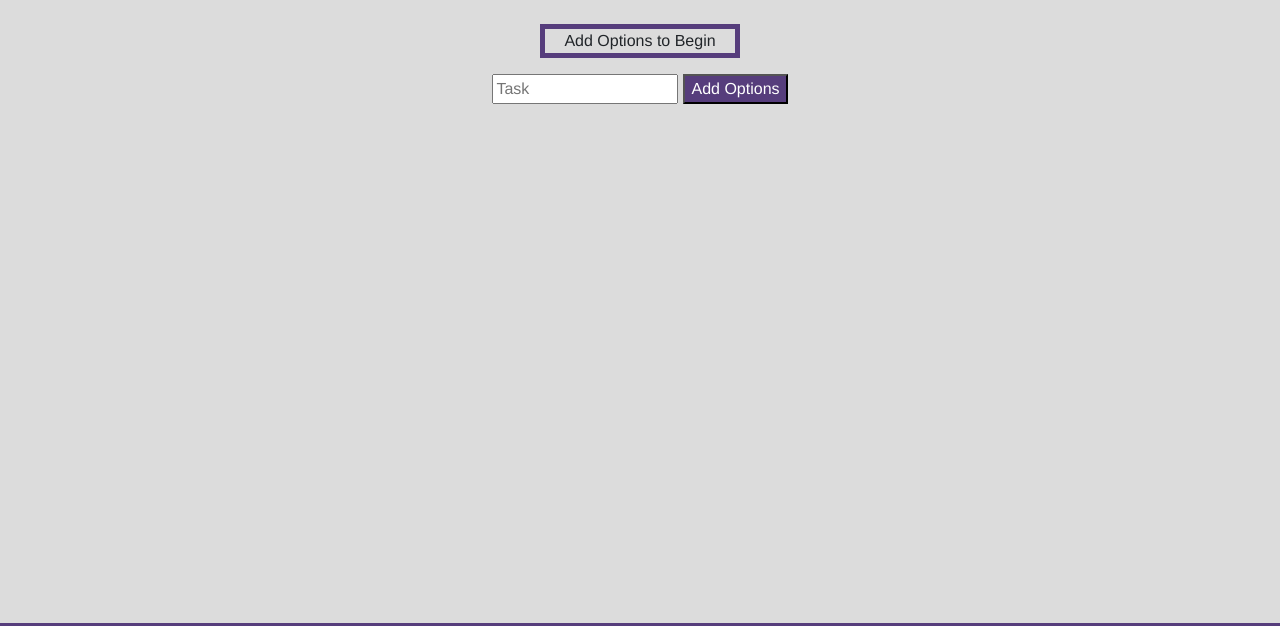
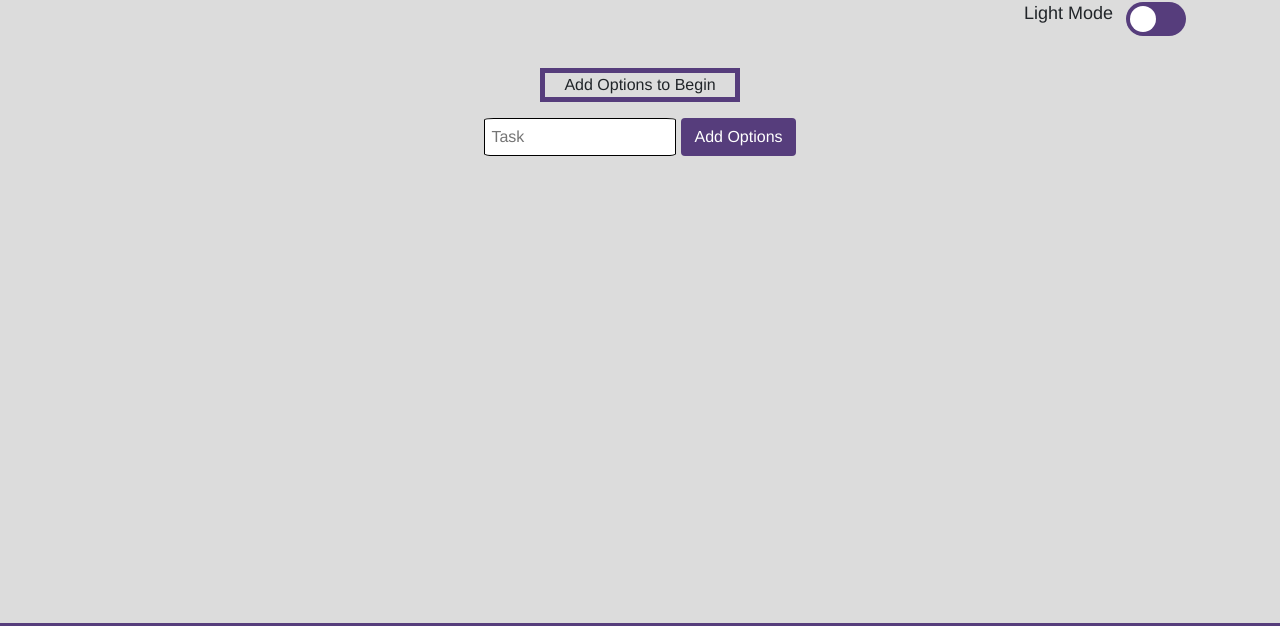
Before and after one commit to Ani512/react-binary-decision-maker, a React app: page / in a window 1280 px wide. Shown: the part 127-753 px from the top of the page. Built offline with nearby package versions, Linux system fonts and the light colour scheme.

Commit message:
dark-mode-v1

```diff
--- a/public/index.html
+++ b/public/index.html
@@ -8,7 +8,8 @@
     <title>Indecision App</title>
 </head>
 
-<body>
+<body class="body">
+    <noscript>You need to Enable Javascript to run this App</noscript>
     <div id="app"></div>
     <script src="bundle.js"></script>
 </body>
--- a/src/components/AddOptions.js
+++ b/src/components/AddOptions.js
@@ -25,8 +25,8 @@ class AddOptions extends React.Component
             <div className="display-option">
                 { this.state.error && <p>{ this.state.error }</p> }
                 <form id="inp" onSubmit={ this.handleAddOption }>
-                    <input type="text" name="options" placeholder="Task"></input>
-                    <button className="options-btn">Add Options</button>
+                    <input className="add-inp" type="text" name="options" placeholder="Task"></input>
+                    <button className="btn options-btn">Add Options</button>
                 </form>
             </div>
         );
--- a/src/components/Header.js
+++ b/src/components/Header.js
@@ -7,7 +7,14 @@ const Header = ( props ) =>
     return (
         <div className="header">
             <h1>{ props.title } </h1>
-            { props.subtitle && <h3>{ props.subtitle }</h3> }
+            <div className="sub-header">
+                { props.subtitle && <h3>{ props.subtitle }</h3> }
+                <p className="text-toggle">Light Mode</p>
+                <label className="switch">
+                    <input type="checkbox" onClick={ props.darkMode }></input>
+                    <span className="slider round"></span>
+                </label>
+            </div>
         </div> );
 }; // Not Written as Arrow function so return statement present
 
--- a/src/components/IndecisionApp.js
+++ b/src/components/IndecisionApp.js
@@ -11,7 +11,35 @@ class IndecisionApp extends React.Component
 {
     state = {
         options: [],
-        answer: ''
+        answer: '',
+        mode: ''
+    };
+    darkMode = () =>
+    {
+        this.setState( ( prevState ) =>
+        {
+            if ( prevState.mode === '' )
+            {
+                return {
+                    mode: 'c'
+                };
+            } else
+            {
+                return {
+                    mode: ''
+                };
+            }
+        } );
+
+        if ( this.state.mode === '' )
+        {
+            document.querySelector( ".text-toggle" ).textContent = "Dark Mode";
+            document.querySelector( ".body" ).classList.add( "active" );
+        } else
+        {
+            document.querySelector( ".text-toggle" ).textContent = "Light Mode";
+            document.querySelector( ".body" ).classList.remove( "active" );
+        }
     };
     handleDeleteOptions = () =>
     {
@@ -50,8 +78,7 @@ class IndecisionApp extends React.Component
     {
         try
         {
-            let json = localStorage.getItem( 'options' );
-            let options = JSON.parse( json );
+            let options = JSON.parse( localStorage.getItem( 'options' ) );
             if ( options )
             {
                 this.setState( () => ( { options } ) );
@@ -75,8 +102,9 @@ class IndecisionApp extends React.Component
         return (
             <div>
                 <Header
-                    title='Binary Decision Maker' s
+                    title='Binary Decision Maker'
                     subtitle='Making Decisions for Indecisive People'
+                    darkMode={ this.darkMode }
                 />
                 <Action
                     hasOptions={ this.state.options.length > 0 ? true : false }
--- /dev/null
+++ b/src/styles/darkmode.scss
@@ -0,0 +1,75 @@
+@import './variables.scss';
+
+.active {
+    background-color: $dark-background !important;
+    color: white;
+
+    h3 {
+        color: white;
+    }
+}
+
+.sub-header {
+    p {
+        display: inline;
+        margin-left: 80%;
+        font-size: 18px;
+    }
+}
+
+.switch {
+    position: relative;
+    display: inline-block;
+    width: 60px;
+    height: 34px;
+    margin-left: 1%;
+
+    input {
+        opacity: 0;
+        width: 0;
+        height: 0;
+    }
+}
+
+.slider {
+    position: absolute;
+    cursor: pointer;
+    top: 0;
+    left: 0;
+    right: 0;
+    bottom: 0;
+    background-color: $header;
+    -webkit-transition: .4s;
+    transition: .4s;
+}
+
+.slider:before {
+    position: absolute;
+    content: "";
+    height: 26px;
+    width: 26px;
+    left: 4px;
+    bottom: 4px;
+    background-color: white;
+    -webkit-transition: .4s;
+    transition: .4s;
+}
+
+input:focus+.slider {
+    box-shadow: 0 0 1px #20222B;
+}
+
+input:checked+.slider:before {
+    -webkit-transform: translateX(26px);
+    -ms-transform: translateX(26px);
+    transform: translateX(26px);
+}
+
+/* Rounded sliders */
+.slider.round {
+    border-radius: 34px;
+}
+
+.slider.round:before {
+    border-radius: 50%;
+}
--- a/src/styles/index.scss
+++ b/src/styles/index.scss
@@ -1,9 +1,6 @@
 @import '/node_modules/bootstrap/dist/css/bootstrap.min.css';
-
-$background-color: #DCDCDC;
-$header: #563D7C;
-$valid: green;
-$invalid: #DC3545;
+@import './variables.scss';
+@import './darkmode.scss';
 
 * {
     box-sizing: border-box;
@@ -11,7 +8,7 @@ $invalid: #DC3545;
     font-family: 'Helvetica', Arial, sans-serif;
 }
 
-body {
+.body {
     background: $background-color;
     min-height: 100%;
 }
@@ -56,8 +53,13 @@ body {
     margin: 10px;
 }
 
+.modal-title {
+    color: $header;
+    font-weight: bold;
+}
+
 .modal-content {
-    background-color: $background-color;
+    background-color: set-modal-bg($dark-background);
     border: 4px solid $header;
 }
 
@@ -129,10 +131,16 @@ body {
     display: block;
     text-align: center;
     margin-bottom: 100px;
+
+    button {
+        margin-left: 5px;
+    }
 }
 
-.display-option form button {
-    margin-left: 5px;
+.add-inp {
+    padding: 6px;
+    border: 1px solid black;
+    border-radius: 5%;
 }
 
 .options-btn {
--- /dev/null
+++ b/src/styles/variables.scss
@@ -0,0 +1,15 @@
+$background-color: #DCDCDC;
+$header: #563D7C;
+$valid: green;
+$invalid: #DC3545;
+$dark-background: #20222B;
+
+@function set-modal-bg($color) {
+    @if(lightness($color) > 50) {
+        @return $dark-background;
+    }
+
+    @else {
+        @return $background-color;
+    }
+}
```
